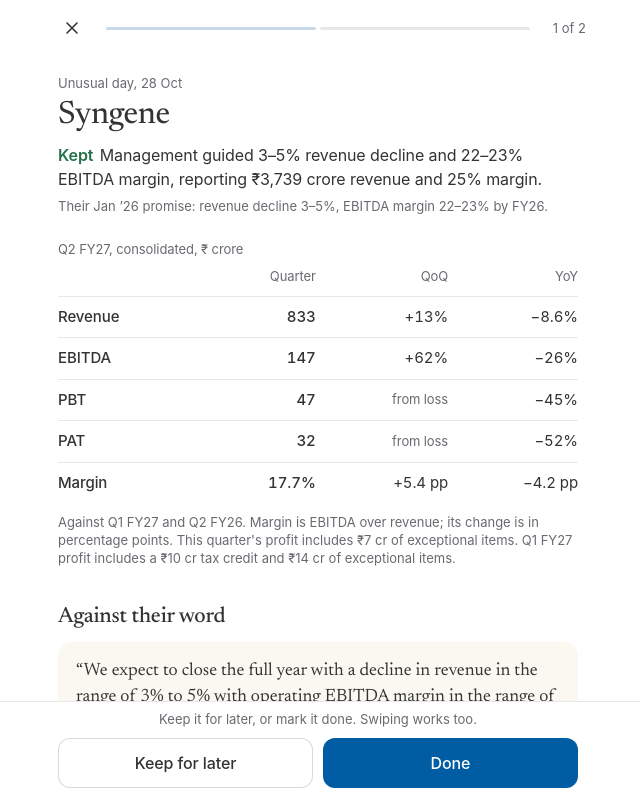
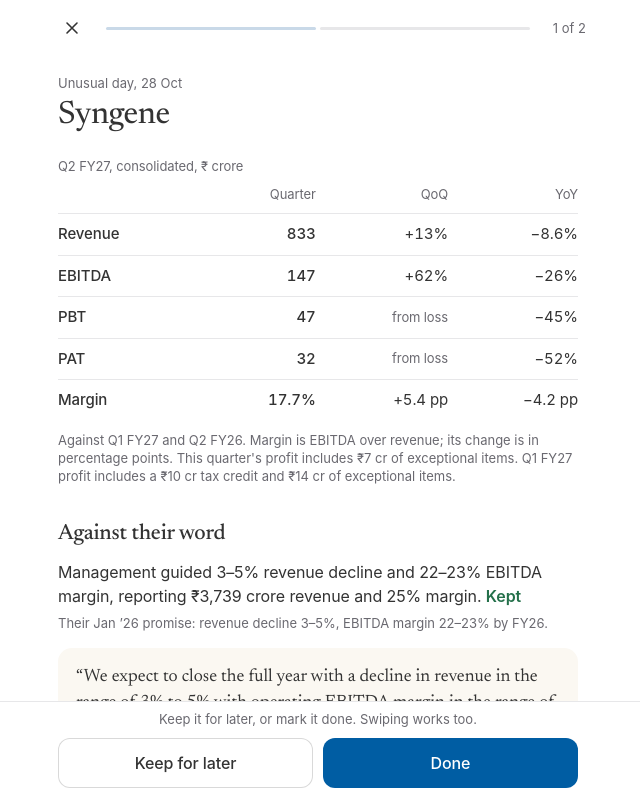
Before and after one commit to vedant-22/finn, a React (Vite) app in the folder web/: page / in a window 1280 px wide. Both pictures are taken after a click on the button "Read the brief". Shown: the top 800 px of the page, without its empty margins (322-962 px from the left). Built offline with nearby package versions, Linux system fonts and the light colour scheme; a web font is replaced by a local one.

Commit message:
Show results with verdict word

```diff
--- a/web/src/Ask.tsx
+++ b/web/src/Ask.tsx
@@ -2,7 +2,7 @@
 // A company FINN hasn't read yet is one tap from live research.
 import { useEffect, useMemo, useRef, useState } from 'react'
 import { aliases, matching, parse, tally, type Known, type Parsed } from './question'
-import { getCompany, shortName, type Company, type Promise_, type Push } from './lib'
+import { wordScore, getCompany, shortName, type Company, type Promise_, type Push } from './lib'
 import { promiseLine } from './Trail'
 import { StatusLabel } from './ui'
 import { BeforeAfter } from './Word'
@@ -122,7 +122,7 @@ function CompanyAnswer({ p, name, openCompany, inline }: { p: Parsed; name: stri
     <section className="answer" aria-live="polite">
       <h2 className="head">{name}{about}{fy}</h2>
       {xs.length
-        ? <p className="sub">{tally(xs)}, from the last {c.calls.filter(x => !x.error).length} earnings calls.</p>
+        ? <p className="sub">{xs.length === 1 ? 'One promise' : `${xs.length} promises`} on this: {tally(xs)}. {(s => s?.graded ? `Over their last ${c.calls.filter(x => !x.error).length} calls they’ve kept ${Math.floor(s.kept)} of ${s.graded} dated promises.` : `From their last ${c.calls.filter(x => !x.error).length} calls.`)(wordScore(c))}</p>
         : <p>Nothing{about}{fy} with a number and a date in {name}’s last {c.calls.filter(x => !x.error).length} calls. FINN only grades what management put a number or date on.</p>}
       {shown.map(x => <BeforeAfter key={x.id} p={x} compact={inline} lead />)}
       {!xs.length && <Others c={c} open={pid => openCompany(c.symbol, pid)} />}
--- a/web/src/Brief.tsx
+++ b/web/src/Brief.tsx
@@ -144,31 +144,35 @@ export const closeWhen = (d: string, asof: string) => d === asof.slice(0, 10) ?
 export const Arrow = () => <svg className="arrow" viewBox="0 0 16 16" aria-hidden><path d="M6 3.5l4.5 4.5L6 12.5" /></svg>
 
 // The figure an alert leads with, where one number carries it: profit on a year ago, the day's move, a deal's size.
-// A management change has none. With the number on the right, a move's headline is just the company.
+// The column holds numbers only, so a management change has none and keeps its headline ('Syngene: CFO leaves').
 function alertFig(i: Item, name: string): { v: string; c: string; body: string; t?: string } | null {
   const f = i.story?.lead, m = i.move
   // A move always shows the day's change, whichever line it crossed, so the column reads one way
   if (i.kind === 'move' && m && !f) return { v: `${m.chg >= 0 ? '+' : '−'}${pct1(m.chg)}`, c: 'on the day', t: name, body: `On ${m.volX.toFixed(1)}× its usual volume. ${moveWhy(m)}` }
-  // A management change shows who: the role, in the letters investors use
-  if (i.kind === 'people' && f?.people?.length) {
-    const p = sortPeople(f.people)[0], r = shortRole(p.role)
-    const v = /^(CFO|CEO|COO|MD)$/.test(r) ? r : /CEO/.test(r) && r.length <= 8 ? 'CEO' : /director/i.test(r) ? 'Board' : ''
-    const c = ({ appointed: 'joins', resigned: 'resigns', retired: 'retires', ceased: 'leaves', redesignated: 'new role', 're-appointed': 'stays' } as any)[p.action]
-    if (v && c && !reclass(p)) return { v, c, t: name, body: itemLine(i) }
-  }
   const pat = f?.results?.lines.find((l: any) => l.key === 'pat')
   if (i.kind === 'results' && pat?.yoy != null) {
     const r = f!.results!, rest = r.ebitda_margin != null ? `; EBITDA margin ${r.ebitda_margin}%${r.yago_margin != null ? ` against ${r.yago_margin}%` : ''}` : ''
-    return { v: `${pat.yoy >= 0 ? '+' : '−'}${String(+Math.abs(pat.yoy).toFixed(Math.abs(pat.yoy) < 10 ? 1 : 0))}%`, c: 'PAT YoY', t: name, body: `${r.quarter.replace(/ FY\d\d$/, '')} results: profit after tax ₹${cr(pat.value)} crore${rest}.` }
+    return { v: `${pat.yoy >= 0 ? '+' : '−'}${String(+Math.abs(pat.yoy).toFixed(Math.abs(pat.yoy) < 10 ? 1 : 0))}%`, c: 'PAT YoY', t: name, body: `${r.quarter.replace(/ FY\d\d$/, '')} profit ₹${cr(pat.value)} crore${rest}.${m ? ` Shares ${m.chg >= 0 ? 'up' : 'down'} ${pct1(m.chg)}.` : ''}` }
   }
   if (i.kind === 'filing' && f?.amount_cr != null && f.amount_cr >= 1 && f.pct_rev != null)
     return { t: name, v: `₹${cr(f.amount_cr)} cr`, c: `${f.pct_rev < 1 ? f.pct_rev.toFixed(1) : f.pct_rev.toFixed(0)}% of revenue`, body: (f.line || tidySubject(f.subject || '')).replace(/\.?$/, '.') }
   return null
 }
 
+// A month of closes under an alert's figure: what the price did, in a line that draws itself, its change written out
+function Spark({ bars }: { bars: { close: number }[] }) {
+  if (bars.length < 5) return null
+  const w = 72, h = 22, cl = bars.map(b => b.close), lo = Math.min(...cl), hi = Math.max(...cl)
+  const d = cl.map((c, k) => `${k ? 'L' : 'M'}${(k / (cl.length - 1) * w).toFixed(1)} ${(h - 2 - (c - lo) / (hi - lo || 1) * (h - 4)).toFixed(1)}`).join('')
+  const chg = (cl[cl.length - 1] / cl[0] - 1) * 100
+  return <span className="notif-spark"><svg viewBox={`0 0 ${w} ${h}`} aria-hidden><path d={d} /></svg>
+    <span className="notif-c">{chg >= 0 ? '+' : '−'}{Math.abs(chg).toFixed(1)}% {bars.length >= 20 ? 'in a month' : `in ${bars.length} sessions`}</span></span>
+}
+
 // An alert: when, what happened with its number, and the line it crossed. Flat rows, like the rest of the brief.
 function Notif({ i, fresh, name, push, lines, open, openLines }: { i: Item; fresh: boolean; name: string; push: Push; lines: Lines; open: () => void; openLines: () => void }) {
   const fig = alertFig(i, name)
+  const bars = fig && (i.kind === 'move' || i.kind === 'results') ? (push.eod[i.symbol] || []).filter(b => b.d <= (i.move?.d ?? i.at.slice(0, 10))).slice(-22) : []
   return (
     <article className="notif">
       <p className="notif-when">
@@ -178,7 +182,7 @@ function Notif({ i, fresh, name, push, lines, open, openLines }: { i: Item; fres
       <button className="notif-main" onClick={open}>
         <span className="notif-t">{fig?.t ?? itemTitle(i, name)}</span>
         <span className="notif-b">{fig ? fig.body : itemLine(i)}</span>
-        {fig && <span className="notif-fig"><span className="notif-v">{fig.v}</span><span className="notif-c">{fig.c}</span></span>}
+        {fig && <span className="notif-fig"><span className="notif-v">{fig.v}</span><span className="notif-c">{fig.c}</span><Spark bars={bars} /></span>}
       </button>
     </article>
   )
--- a/web/src/CompanyView.tsx
+++ b/web/src/CompanyView.tsx
@@ -103,7 +103,7 @@ export function CompanyView({ c, focus, sector, title, close, bars, back, ask }:
 
         {soft.length > 0
           ? <Fold title="Said without a number or date" count={soft.length} open={showSoft} toggle={() => setShowSoft(!showSoft)}
-              line={`Not graded${softTalk > soft.length ? `; ${softTalk - soft.length} vaguer ones are only counted` : ''}`}>
+              line={`Not graded${softTalk > soft.length ? `; ${softTalk - soft.length} vaguer remarks counted, not listed` : ''}`}>
               <ul className="soft-list">{soft.map(p => <SoftRow key={p.id} p={p} open={openId === p.id} toggle={() => setOpenId(openId === p.id ? null : p.id)} />)}</ul>
             </Fold>
           : softTalk > 0 && <p className="small soft-note">Plus {softTalk} {softTalk === 1 ? 'statement' : 'statements'} with no number or date. Not graded.</p>}
--- a/web/src/Reader.tsx
+++ b/web/src/Reader.tsx
@@ -100,18 +100,11 @@ function ItemPage({ i, push, lines, names, openCompany, openLines }: { i: Item;
   const bars = m?.series ?? (push.eod[i.symbol] || []).filter(b => b.d <= i.at.slice(0, 10)).slice(-30)
   const kind = i.kind === 'results' ? `Results, ${f?.results?.quarter}` : i.kind === 'people' ? 'Management change' : i.kind === 'move' ? 'Unusual day' : 'Filing'
   const others = i.story?.filings.filter(x => x !== f) || []
-  // On results, the line under the name is their word on this quarter; the table already says what profit did
-  const word = useWord(i.symbol), held = f?.results ? word[0] : undefined
   return <>
     <p className="small kicker">{kind}, {i.kind === 'move' ? shortDay(m!.d) : when(i.at, push.asof)}</p>
     <h1 className="title"><button className="title-link" onClick={() => openCompany(i.symbol)}>{name}</button></h1>
-    {held && held.status !== 'pending' && verdictText(held) ? <>
-        <p className="lede r-verdict"><StatusLabel status={held.status} /> {verdictText(held)}</p>
-        <p className="small r-promised">Their {said(held)} promise: {promiseLine(held).replace(/^./, c => c.toLowerCase())}.</p>
-      </>
-      : held ? <p className="lede r-verdict">Promised {said(held)}: {promiseLine(held).replace(/^./, c => c.toLowerCase())}. <StatusLabel status={held.status} /></p>
-      : i.kind !== 'move' && i.kind !== 'people' && <p className="lede">{itemLine(i)}</p>}
-    {/* Results lead with the four numbers and the promise they answer to; the day's move is context, one line under them */}
+    {/* Results open on the table: the numbers are the news. Their word follows it, the period named before the verdict */}
+    {!f?.results && i.kind !== 'move' && i.kind !== 'people' && <p className="lede">{itemLine(i)}</p>}
     {f?.results && <><ResultsBlock f={f} /><Held i={i} name={name} openCompany={openCompany} /></>}
     {m && (f?.results
       ? <p className="r-move-line"><b className={m.chg >= 0 ? 'up' : 'down'}>{m.chg >= 0 ? '+' : '−'}{Math.abs(m.chg).toFixed(1)}%</b> on the day, on {m.volX.toFixed(1)}× its 20-day volume. Closed at ₹{m.close.toLocaleString('en-IN', { minimumFractionDigits: 2, maximumFractionDigits: 2 })}.</p>
@@ -126,7 +119,8 @@ function ItemPage({ i, push, lines, names, openCompany, openLines }: { i: Item;
     <p className="crossed"><span>{crossedText(i, lines)}.</span> <button className="link-inline" onClick={openLines}>Change</button></p>
 
     {!f?.results && <Held i={i} name={name} openCompany={openCompany} />}
-    <AskHere push={push} symbol={i.symbol} name={name} openCompany={openCompany} />
+    {/* Ask's questions are about promises and numbers; beside a management change they'd be off topic */}
+    {i.kind !== 'people' && <AskHere push={push} symbol={i.symbol} name={name} openCompany={openCompany} />}
 
     <ul className="srcs small">
       {f?.results?.source?.xbrl && <li><Src href={f.results.source.xbrl}>Exchange XBRL</Src></li>}
@@ -150,6 +144,10 @@ function Held({ i, name, openCompany }: { i: Item; name: string; openCompany: (s
   return (
     <section className="r-sec" aria-label="Against their word">
       <h2 className="head">Against their word</h2>
+      {p && (p.status !== 'pending' && verdictText(p) ? <>
+        <p className="lede r-verdict">{verdictText(p).replace(/\.?$/, '.')} <StatusLabel status={p.status} /></p>
+        <p className="small r-promised">Their {said(p)} promise: {promiseLine(p).replace(/^./, c => c.toLowerCase())}.</p>
+      </> : <p className="lede r-verdict">Promised {said(p)}: {promiseLine(p).replace(/^./, c => c.toLowerCase())}. <StatusLabel status={p.status} /></p>)}
       {p ? <BeforeAfter p={p} compact bare /> : null}
       <p className="r-record">{record}</p>
       <button className="link" onClick={() => openCompany(i.symbol, p?.id)}>Their record<Arrow /></button>
--- a/web/src/styles.css
+++ b/web/src/styles.css
@@ -127,13 +127,16 @@ table { border-collapse: collapse; }
 .notif-when { display: flex; justify-content: space-between; align-items: baseline; gap: 12px; font-size: 13px; color: var(--ink-2); }
 .notif-when > span { display: flex; gap: 8px; white-space: nowrap; }
 .notif-line { font-size: 13px; color: var(--ink-2); text-align: right; padding: 12px 0; margin: -12px 0; }
-.notif-main { display: grid; grid-template-columns: 1fr auto; column-gap: 16px; row-gap: 4px; width: 100%; padding-top: 6px; text-align: left; }
+.notif-main { display: grid; grid-template-columns: 1fr auto; grid-template-rows: auto 1fr; column-gap: 16px; row-gap: 4px; width: 100%; padding-top: 6px; text-align: left; }
 .notif-main > * { grid-column: 1; }
 .notif-t { font: 500 21px/1.2 var(--serif); letter-spacing: -0.005em; }
-.notif-b { font-size: 15px; line-height: 1.4; color: var(--ink); display: -webkit-box; -webkit-line-clamp: 3; -webkit-box-orient: vertical; overflow: hidden; }
+.notif-b { align-self: start; font-size: 15px; line-height: 1.4; color: var(--ink); }
 .notif-fig { grid-column: 2; grid-row: 1 / span 2; align-self: start; display: grid; justify-items: end; }
 .notif-v { font: 400 32px/1 var(--serif); letter-spacing: -0.01em; font-variant-numeric: tabular-nums lining-nums; white-space: nowrap; }
 .notif-c { margin-top: 4px; font-size: 12px; color: var(--ink-2); white-space: nowrap; }
+.notif-spark { display: grid; justify-items: end; margin-top: 12px; }
+.notif-spark svg { width: 72px; height: 22px; animation: draw 600ms var(--ease) both; }
+.notif-spark path { fill: none; stroke: var(--blue); stroke-width: 1.4; vector-effect: non-scaling-stroke; stroke-linejoin: round; }
 
 /* ---------- the reader ---------- */
 .reader { position: fixed; inset: 0; z-index: 30; background: var(--paper); display: flex; flex-direction: column; animation: r-up var(--mid) var(--ease); }
@@ -224,8 +227,9 @@ table { border-collapse: collapse; }
 .ba-promise { font-weight: 500; }
 .ba-verdict { margin-top: 4px; }
 .ba-verdict .st { font-size: 15px; font-weight: 600; margin-right: 2px; }
-.r-verdict .st { font-size: inherit; font-weight: 600; margin-right: 2px; }
+.r-verdict .st { font-size: inherit; font-weight: 600; }
 .r-promised { margin-top: 6px; }
+.r-sec .r-promised + .ba { margin-top: 16px; }
 .ba-ev { margin-top: 8px; }
 .answer .ba-verdict, .r-sec .ba-verdict { animation: land 200ms var(--ease) 150ms both; }
 
@@ -373,7 +377,7 @@ table { border-collapse: collapse; }
 .word .fold { margin-top: 12px; }
 .fo-row { display: grid; grid-template-columns: 1fr auto 16px; gap: 2px 12px; align-items: center; width: 100%; padding: 14px 0; min-height: 60px; }
 .fo-row:active { opacity: .55; }
-.fo-row-t { font-weight: 600; font-size: 17px; letter-spacing: -0.012em; }
+.fo-row-t { font: 500 20px/1.25 var(--serif); letter-spacing: -0.005em; }
 .fo-row-n { color: var(--ink-2); font-size: 15px; }
 .fo-row-arrow { width: 16px; height: 16px; fill: none; stroke: var(--ink-2); stroke-width: 1.6; stroke-linecap: round; stroke-linejoin: round; transition: transform var(--mid) var(--ease); grid-column: 3; grid-row: 1; }
 .fold.is-open .fo-row-arrow { transform: rotate(90deg); }
```
Also changed, not shown: 1 other file (tests, documents, lock files or other folders).
